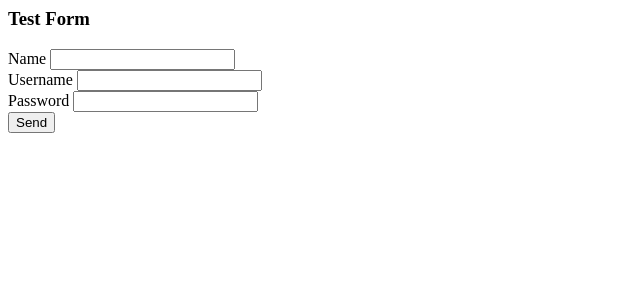
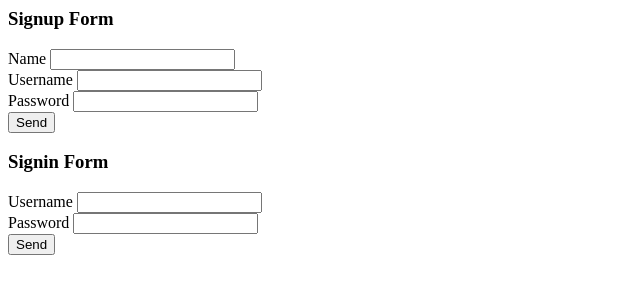
Before and after one commit to yowlinchen/2018_08_NTU_NodeJS_Lesson4, a website: page www/test.html in a window 1280 px wide. Shown: the whole page, without its empty margins (0-640 px from the left). Drawn offline with Linux system fonts and the light colour scheme.

Commit message:
signin first draft

```diff
--- a/www/test.html
+++ b/www/test.html
@@ -5,7 +5,7 @@
 </head>
 
 <body>
-    <h3>Test Form</h3>
+    <h3>Signup Form</h3>
     <form method="post" action="/signup">
         Name
         <input type="text" name="name" />
@@ -16,6 +16,14 @@
         <br/>
         <input type="submit" value="Send" />
     </form>
+    <h3>Signin Form</h3>
+    <form method="post" action="/signin">
+        Username
+        <input type="text" name="username" />
+        <br/> Password
+        <input type="password" name="password" />
+        <br/>
+        <input type="submit" value="Send" />
 </body>
 
 </html>
```
Also changed, not shown: index.js (+11 -1 lines).
